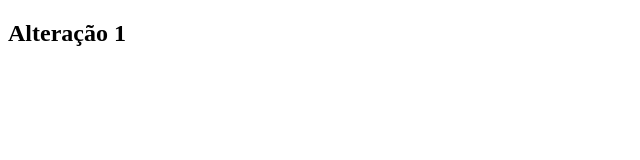
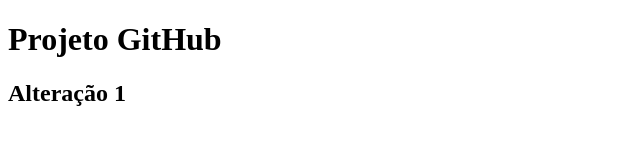
Before and after one commit to Gustavoh01/ProjetoGitHub, a plain HTML site: page index.html in a window 1280 px wide. Shown: the whole page, without its empty margins (0-640 px from the left). Drawn offline with Linux system fonts and the light colour scheme.

Commit message:
Update index.html
projeto 2 commit

```diff
--- a/index.html
+++ b/index.html
@@ -7,7 +7,7 @@
     <title>Projeto Git Hub</title>
 </head>
 <body>
-
+    <h1>Projeto GitHub</h1>
     <h2>Alteração 1</h2>
 </body>
 </html>
```
